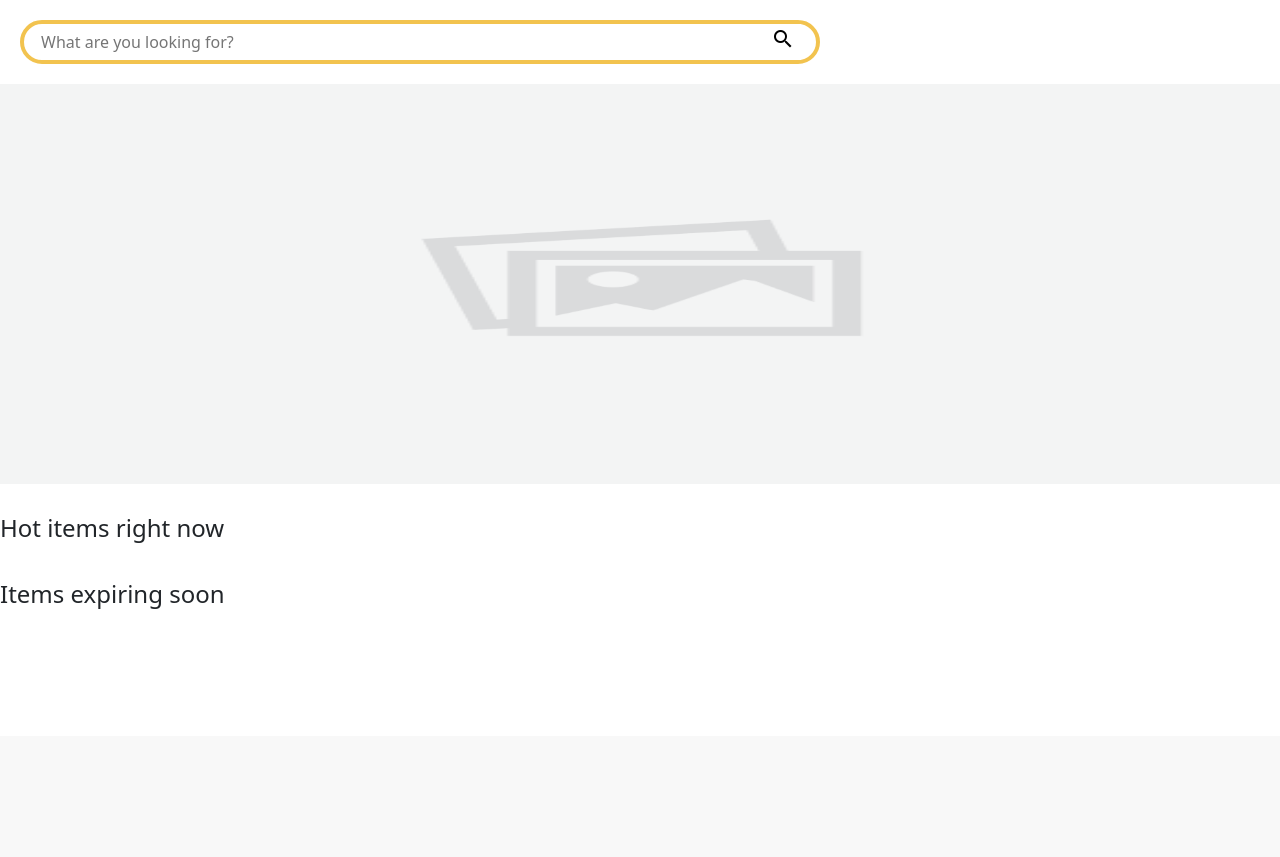
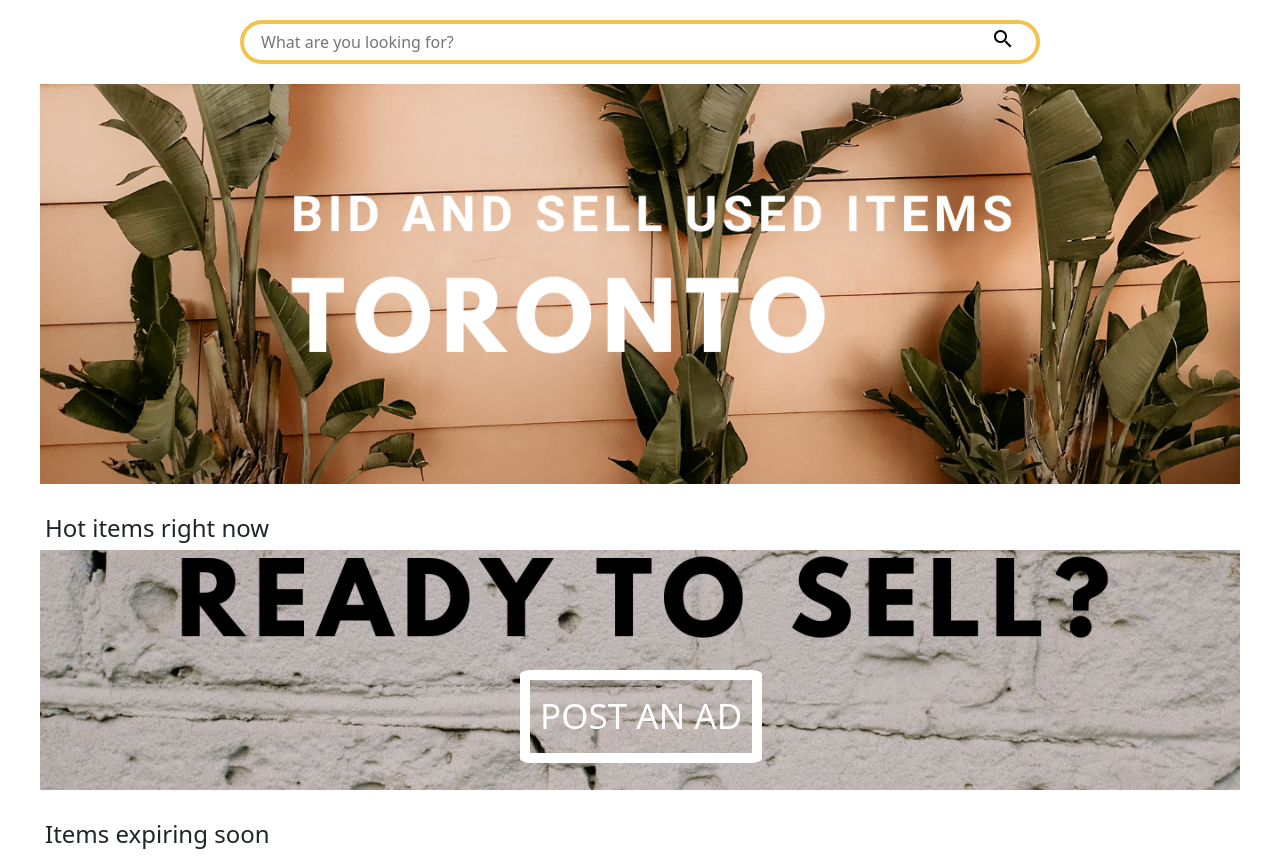
Before and after one commit to C1ndyy/bidmarket, a Django app: page / in a window 1280 px wide. Shown: the part 64-921 px from the top of the page. Before the commit the page ends 673 px from the top, so only its background shows below. Run offline with Django 3.2, Linux system fonts and the light colour scheme; data that the repository does not hold is empty.

Commit message:
home page fresh af

```diff
--- a/main_app/static/css/home.css
+++ b/main_app/static/css/home.css
@@ -1,3 +1,10 @@
+main {
+    max-width: 1200px;
+    margin-left:auto;
+    margin-right:auto;
+}
+
+
 /**************************** Search Bar ******************************/
 #search-bar {
     display: flex;
@@ -5,7 +12,7 @@
     border: 4px solid #F2C34F;
     border-radius: 30px;
     max-width: 800px;
-    margin: 20px;
+    margin: 20px auto;
 }
 
 #search-bar button {
@@ -26,17 +33,70 @@
     outline:none
 }
 
-/****************** Main Graphic *************/
-.listing-image {
-    width: 100%;
-    max-width: 100%;
-    max-height: 50vh;
+/****************** Graphics *****************/
+
+.banner-images {
+    max-height: 40vh;
+    min-height: 30vh;
+    overflow:hidden;
+    position:relative;
 }
 
+
+.banner-images > img{
+    position:absolute;
+    height:100%;
+    width:100%;
+    top:0;
+    bottom:0;
+    left:0;
+    right:0;
+    margin:auto;
+    object-fit: cover;
+}
+
+.banner-images-small {
+    max-height: 20vh;
+    min-height: 20vh;
+    overflow:hidden;
+    position:relative;
+}
+
+
+.banner-images-small > img{
+    position:absolute;
+    height:100%;
+    width:100%;
+    top:0;
+    bottom:0;
+    left:0;
+    right:0;
+    margin:auto;
+    object-fit: cover;
+}
+
+.banner-images-small> a {
+    position:absolute;
+    top:50%;
+    left:35%;
+    margin:auto;
+    text-decoration: none;
+    color:white;
+    font-size: 3vw;
+    border: 1vw solid white;
+    border-radius: 5%;
+    padding: 10px;
+}
+
+.banner-images-small> a:hover {
+    color:black;
+    border-color: black;
+}
 
 /****************** Hottest/Ending Soon Listings *************/
 h4 {
     margin-top: 30px;
+    padding-left: 5px;
 }
 
 #listing-container {
@@ -83,3 +143,24 @@ h4 {
 #expring-soon {
     color:rgb(192, 77, 77);
 }
+
+/****************** Media Queries *************/
+@media only screen and (min-width: 768px) {
+
+    .banner-images {
+        min-height: 50vh;
+        max-height: 60vh;
+    }
+
+    .banner-images-small {
+        max-height: 40vh;
+        min-height: 30vh;
+    }
+
+    .banner-images-small> a {
+
+        font-size: 35px;
+        border: 10px solid white;
+        left:40%;
+    }
+}
--- a/main_app/templates/home.html
+++ b/main_app/templates/home.html
@@ -20,8 +20,8 @@
     </div>
 </form>
 
-<div>
-    <img class="listing-image" src="{% static 'images/no-image.png' %}">
+<div class="banner-images">
+    <img class="listing-image" src="{% static 'images/main.png' %}">
 </div>
 
 <h4>Hot items right now</h4>
@@ -62,6 +62,11 @@
         </div>
     </a>
     {% endfor %}
+</div>
+
+<div class="banner-images-small">
+    <img class="listing-image" src="{% static 'images/brick.png' %}">
+    <a href="#">POST AN AD</a>
 </div>
 
 <h4>Items expiring soon</h4>
--- a/main_app/templates/profile.html
+++ b/main_app/templates/profile.html
@@ -46,7 +46,7 @@
                         </div>
                         {% else %}
                         <div class="card-image">
-                            <img class="listing-image" src="{% static 'images/placeholder.png' %}">
+                            <img class="listing-image" src="{% static 'images/no-image.png' %}">
                         </div>
                         {% endif %}
                         <span>${{ listing.current_highest_bid }}</span>
```
Also changed, not shown: main_app/static/images/brick.png (added), main_app/static/images/main.png (added).
